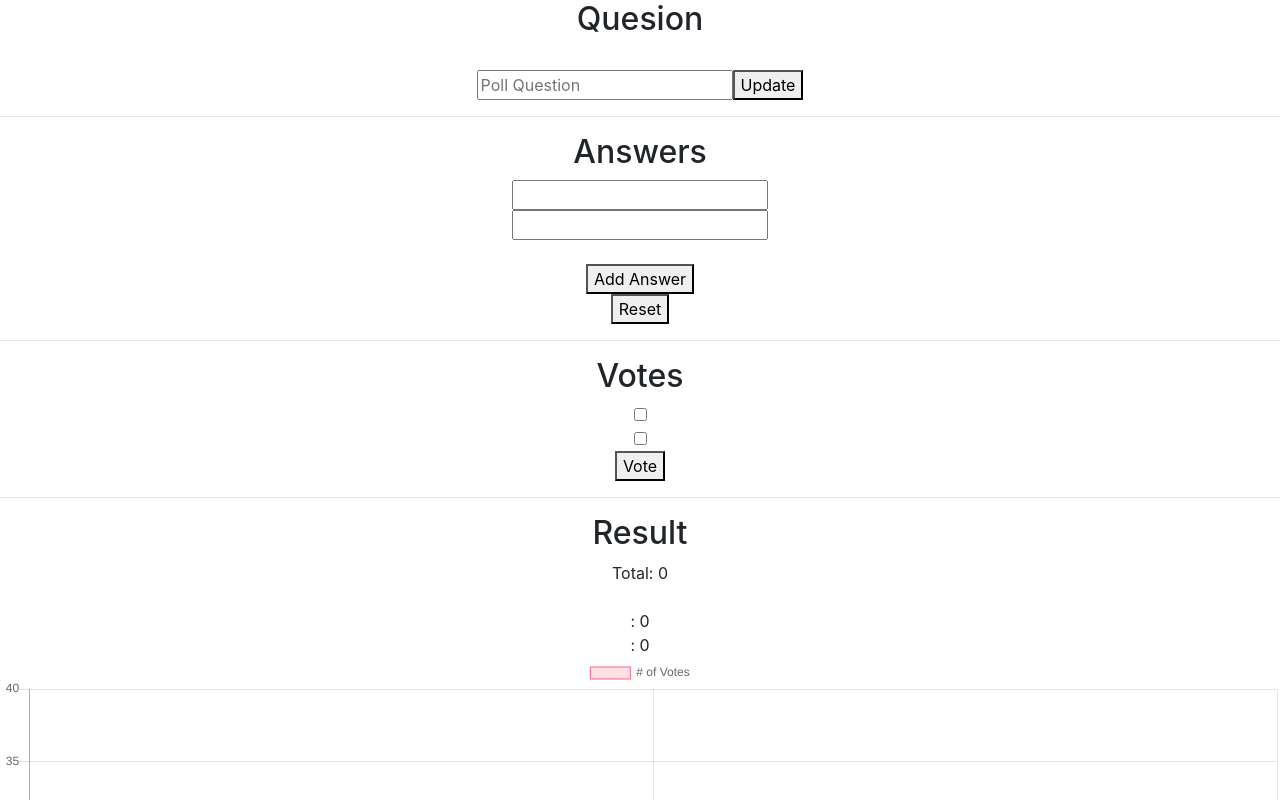
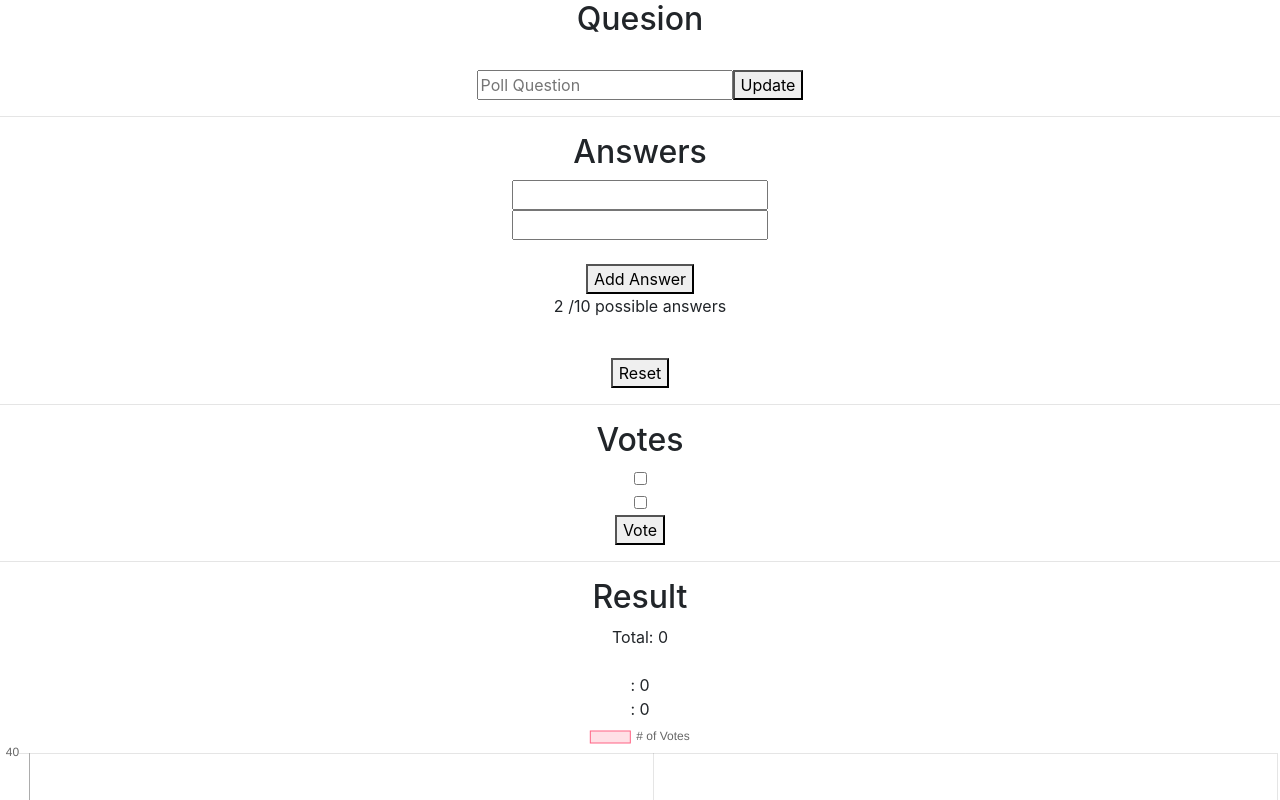
Before and after one commit to seicha/poll-app, a React (Create React App) app: page / in a window 1280 px wide. Shown: the top 800 px of the page. Built offline with nearby package versions, Linux system fonts and the light colour scheme.

Commit message:
Added max 10 on answer options and deleted unused code

```diff
--- a/src/App.js
+++ b/src/App.js
@@ -140,7 +140,6 @@ function App() {
         disabled={newQuestion.length >= 5} //change to 80
         placeholder="Poll Question"
         name="pollQuestion"
-        maxLength="80"
         value={newQuestion}
         onChange={handleNewQuestion}
       />
@@ -154,7 +153,6 @@ function App() {
           <div key={answer.id}>
             <input
               disabled={answer.text.length >= 10} //change to 80
-              maxLength="80"
               value={answer.text}
               onChange={(e) => {
                 handleChangeAnswer(answer.id, e)
@@ -168,7 +166,12 @@ function App() {
         )
       })}
       <br/>
-      <button onClick={handleAddAnswer}>Add Answer</button>
+      {answers.length < 10 &&
+       <button onClick={handleAddAnswer}>Add Answer
+       </button>
+      }
+      <br/>
+      <p>{answers.length} /10 possible answers</p>
       <br/>
       <button onClick={handleReset}>Reset</button>
       <hr/>
```
